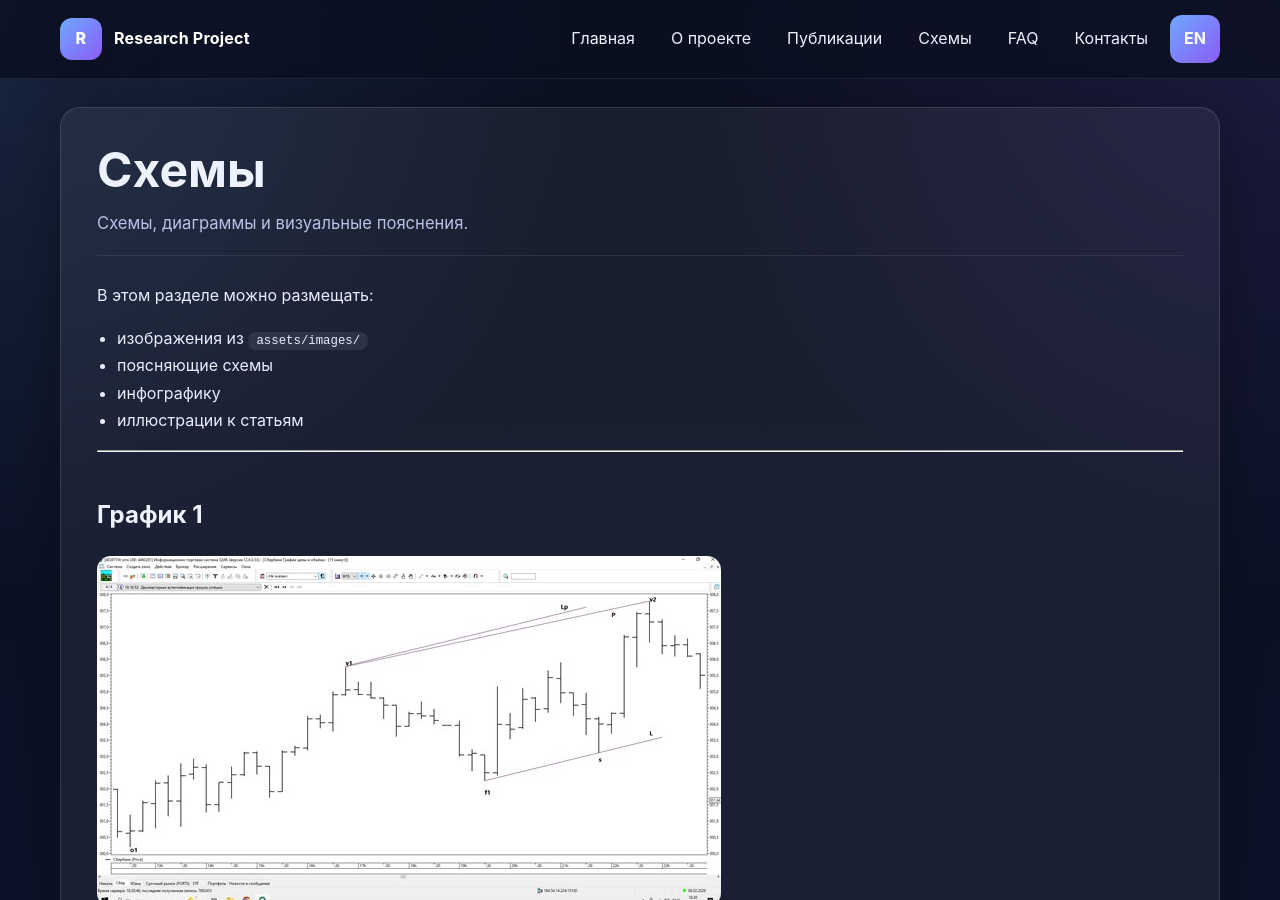
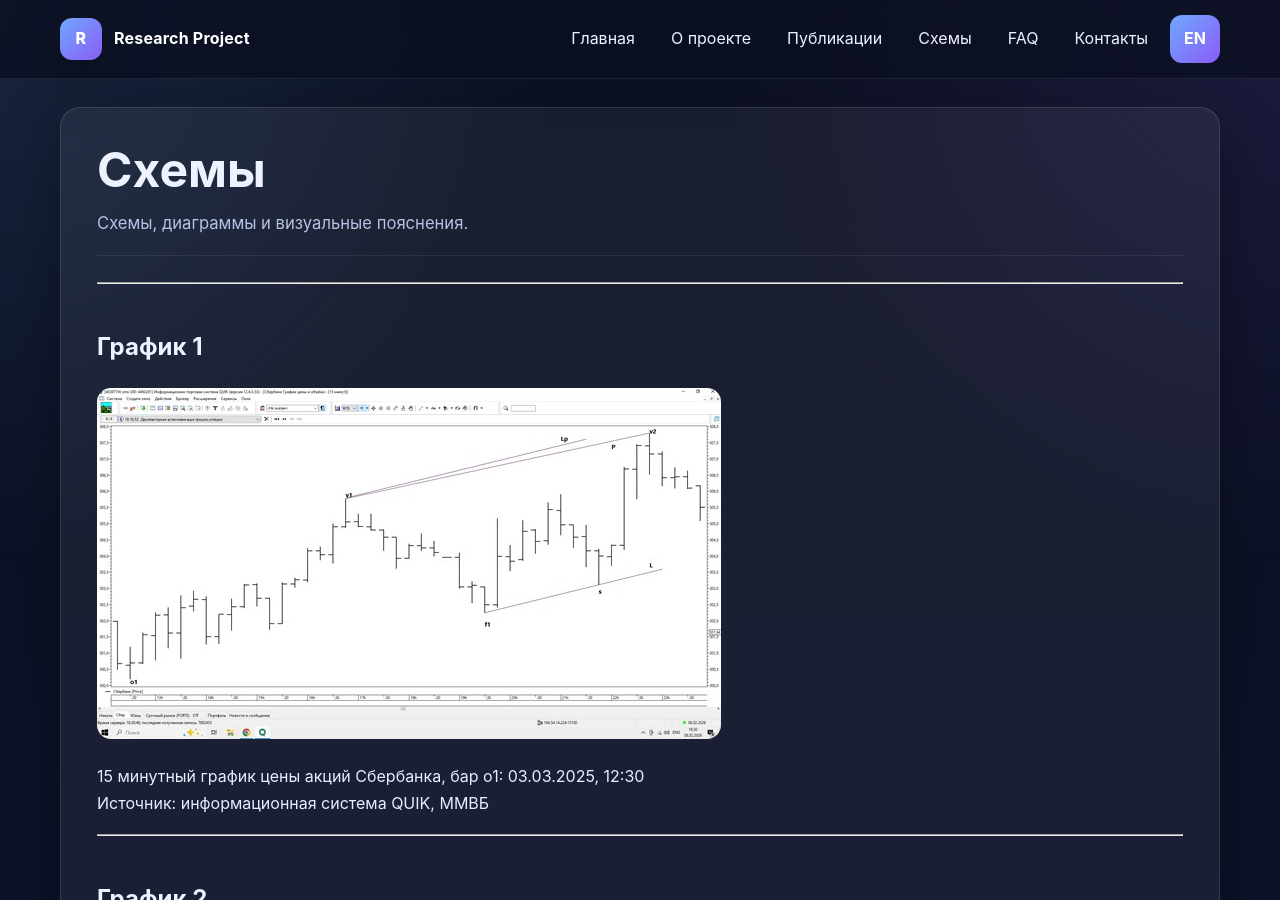
Before and after one commit to naoumov-ilia/naoumov-ilia.github.io, a Jekyll site: the page built from ru/diagrams.md, in a window 1280 px wide and 900 px high. Built offline with Jekyll 4.4.1, drawn with Linux system fonts in a browser that asks for light colours.

Commit message:
Update diagrams.md

```diff
--- a/ru/diagrams.md
+++ b/ru/diagrams.md
@@ -7,12 +7,6 @@ description: Схемы, диаграммы и визуальные поясне
 permalink: /ru/diagrams/
 ---
 
-В этом разделе можно размещать:
-
-- изображения из `assets/images/`
-- поясняющие схемы
-- инфографику
-- иллюстрации к статьям
 
 ---
 
@@ -23,6 +17,13 @@ permalink: /ru/diagrams/
 15 минутный график цены акций Сбербанка, бар  о1: 03.03.2025, 12:30
 Источник: информационная система QUIK,  ММВБ
 
+
+
+
+
+
+
+
 ---
 
 ## График 2 {#graph-2}
```
